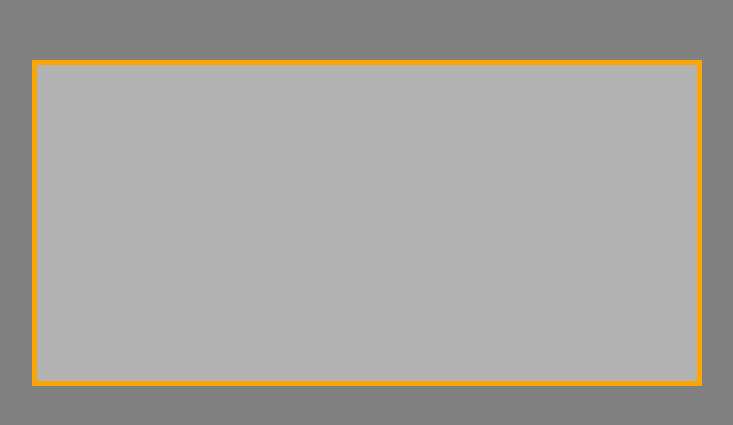
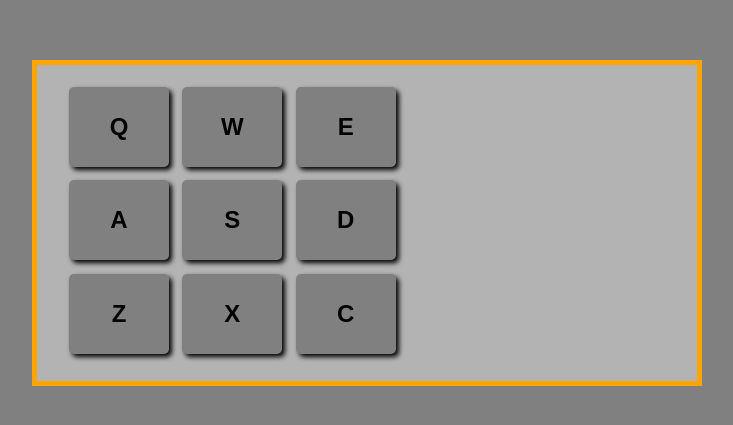
Before and after one commit to ChekeGT/Drum-Machine, a Svelte app: page / in a window 1280 px wide. Shown: the part 177-602 px from the top of the page, without its empty margins (273-1006 px from the left). Built offline with nearby package versions, Linux system fonts and the light colour scheme.

Commit message:
Added main functionality and styles for the drumkey component

```diff
--- a/src/App.svelte
+++ b/src/App.svelte
@@ -1,10 +1,34 @@
 <script>
+    import DrumKey from "./lib/DrumKey.svelte";
+    class buttonObj {
+        constructor (key, name){
+            this.key = key
+            this.audio = new Audio(`https://s3.amazonaws.com/freecodecamp/drums/${name}.mp3`)
+            this.name = name
+        }
+    }
+
+    const heaterButtons = [
+        new buttonObj('q', 'Heater-1'),
+        new buttonObj('w', 'Heater-2'),
+        new buttonObj('e', 'Heater-3'),
+        new buttonObj('a', 'Heater-4_1'),
+        new buttonObj('s', 'Heater-6'),
+        new buttonObj('d', 'Dsc_Oh'),
+        new buttonObj('z', 'Kick_n_Hat'),
+        new buttonObj('x', 'RP4_KICK_1'),
+        new buttonObj('c', 'Cev_H2')
+    ]
 </script>
 
 <main>
     <div id="general-container">
         <div id="drum-machine">
-
+            <div class="buttons-container">
+            {#each heaterButtons as button}
+                <DrumKey {...button}/>
+            {/each}
+            </div>
         </div>
     </div>
 </main>
@@ -23,4 +47,13 @@
             text-align: center
             background-color: #b3b3b3
             min-height: 316px
+            display: grid
+            grid-template-columns: 1.5fr 1fr
+            .buttons-container
+                width: 332px
+                height:  272px
+                margin: auto auto
+                display: grid
+                gap: 0.5rem
+                grid-template-columns: repeat(3, 1fr)
 </style>
--- /dev/null
+++ b/src/lib/DrumKey.svelte
@@ -0,0 +1,27 @@
+<script>
+    export let key;
+    export let audio;
+    export let name;
+    function handleKeyDown(e){
+        if (e.key.toLowerCase() == key.toLowerCase()){
+            audio.play()
+        }
+    }
+</script>
+
+<svelte:window on:keydown={handleKeyDown}/>
+<button class="drum-machine-key" id={name} on:click={audio.play()}>{key.toUpperCase()}</button>
+
+<style lang="sass">
+    .drum-machine-key
+        background-color: grey
+        border: 0
+        box-shadow: black 3px 3px 5px
+        border-radius: 5px
+        text-align: center
+        font-size: 1.5rem
+        font-weight: bold
+        width: 100px
+        height: 80px
+        cursor: pointer
+</style>
```
